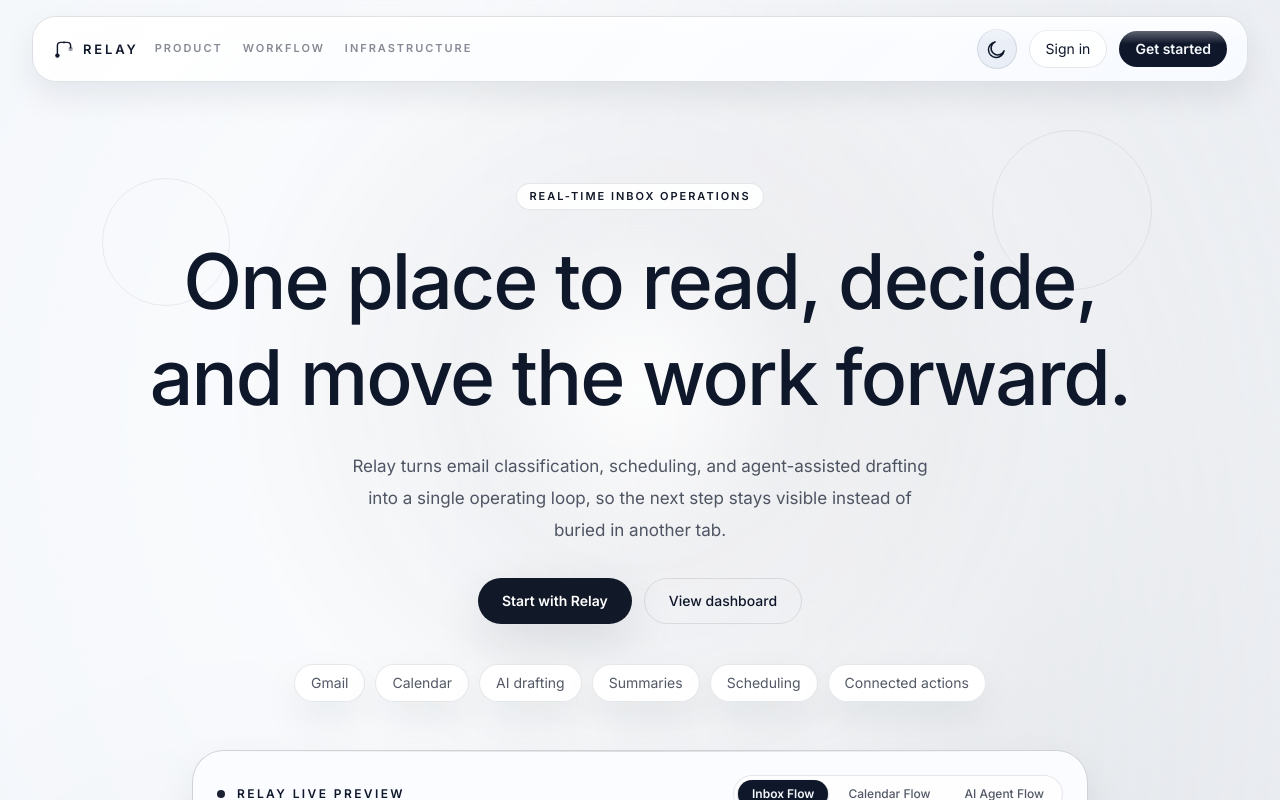
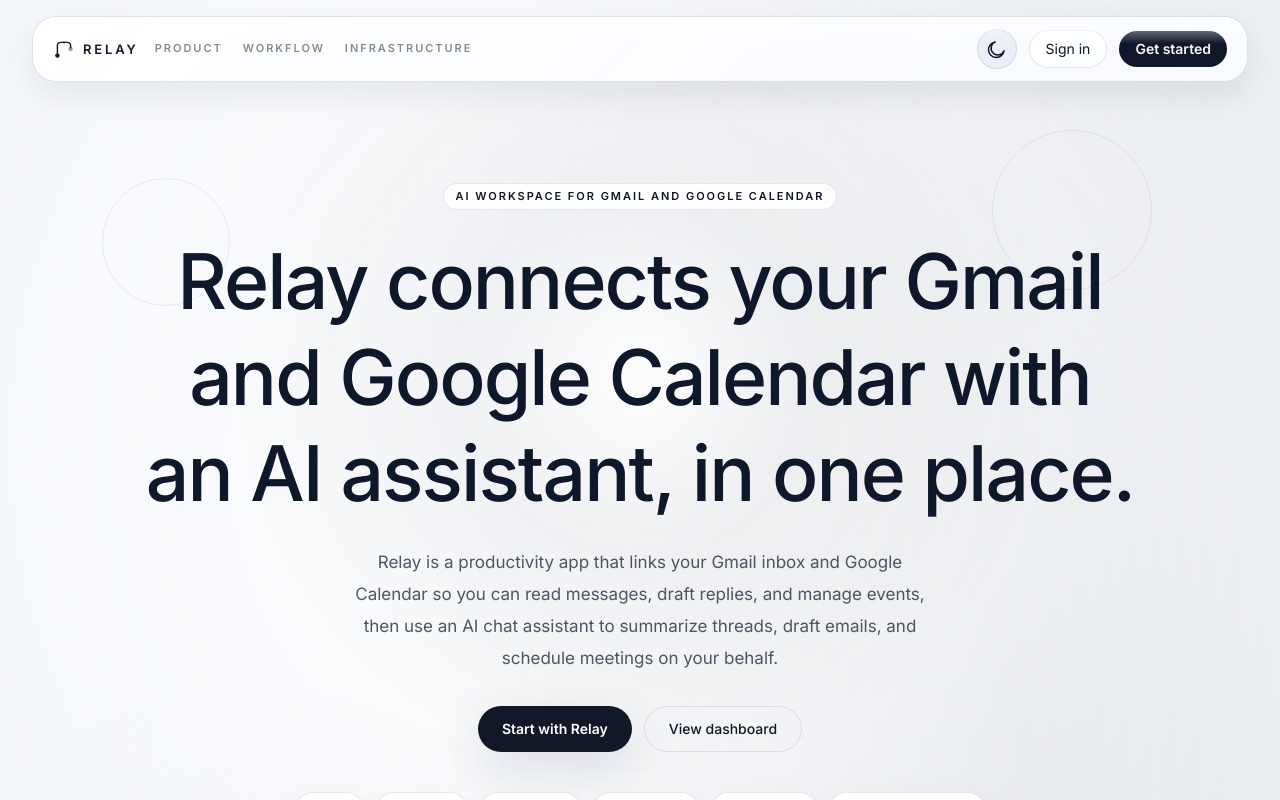
Before and after one commit to bhavay098/relay, a Next.js app: page / in a window 1280 px wide. Shown: the top 800 px of the page. Built offline with nearby package versions, Linux system fonts and the light colour scheme; no server answers.

Commit message:
feat: update HomeHero component with new AI-focused messaging for Gmail and Google Calendar integration

```diff
--- a/src/app/page.jsx
+++ b/src/app/page.jsx
@@ -110,9 +110,9 @@
 
         <div className="mx-auto flex min-h-[calc(100vh-6rem)] w-full max-w-[1320px] flex-col px-4 py-6 sm:px-6 lg:px-8">
           <HomeHero
-            eyebrow="Real-time inbox operations"
-            title="One place to read, decide, and move the work forward."
-            description="Relay turns email classification, scheduling, and agent-assisted drafting into a single operating loop, so the next step stays visible instead of buried in another tab."
+            eyebrow="AI workspace for Gmail and Google Calendar"
+            title="Relay connects your Gmail and Google Calendar with an AI assistant, in one place."
+            description="Relay is a productivity app that links your Gmail inbox and Google Calendar so you can read messages, draft replies, and manage events, then use an AI chat assistant to summarize threads, draft emails, and schedule meetings on your behalf."
             primaryCta={{ label: "Start with Relay", href: "/sign-up" }}
             secondaryCta={{ label: "View dashboard", href: "/dashboard" }}
             capabilities={capabilities}
```
